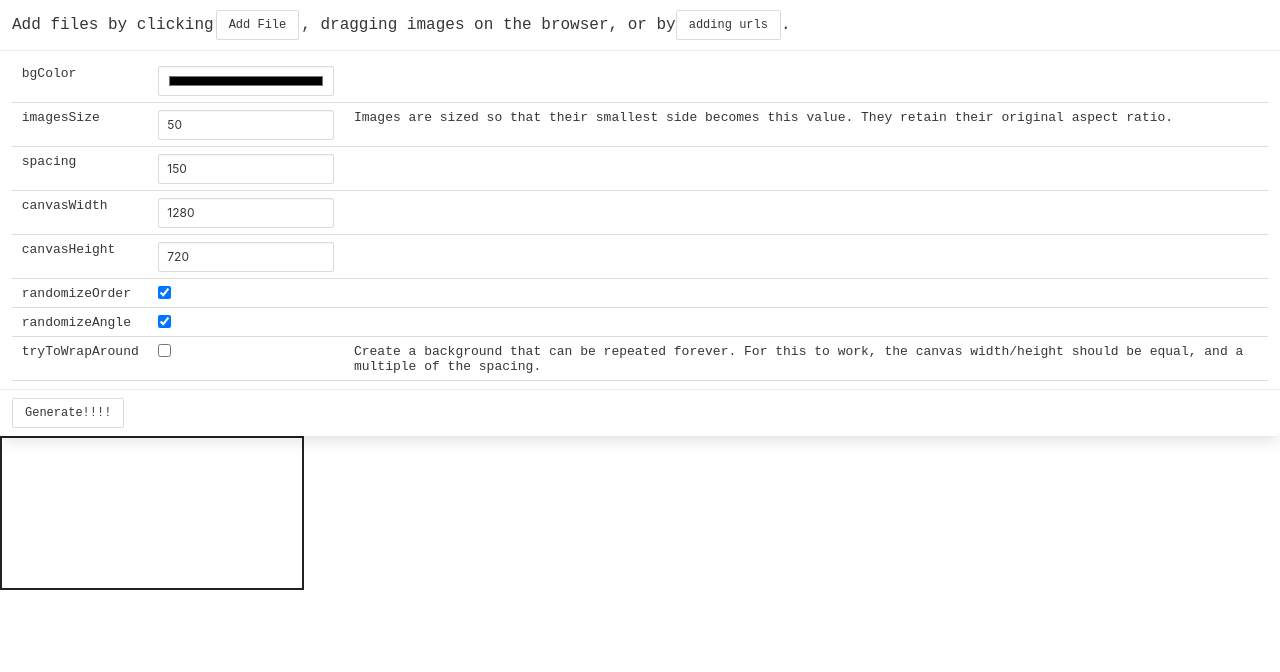
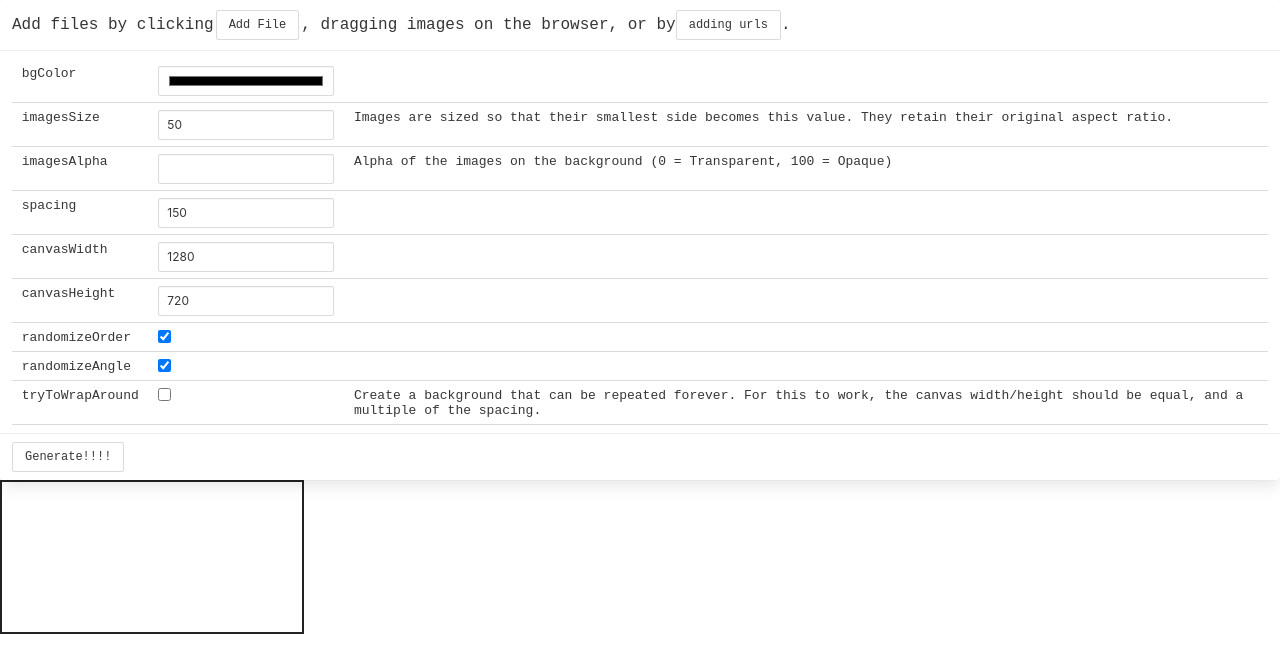
Before and after one commit to Zutatensuppe/bg-generator, a Vue app: page / in a window 1280 px wide. Shown: the top 672 px of the page. Built offline with nearby package versions, Linux system fonts and the light colour scheme.

Commit message:
add alpha option

```diff
--- a/src/App.vue
+++ b/src/App.vue
@@ -16,10 +16,11 @@
     <div class="panel-block">
       <table class="table">
         <tr><td>bgColor</td><td><input class="input is-small" type="color" v-model="bgColor" /></td><td></td></tr>
-        <tr><td>imagesSize</td><td><input class="input is-small" v-model="imagesSize" /></td><td> Images are sized so that their smallest side becomes this value. They retain their original aspect ratio.</td></tr>
+        <tr><td>imagesSize</td><td><input class="input is-small" type="number" v-model="imagesSize" /></td><td> Images are sized so that their smallest side becomes this value. They retain their original aspect ratio.</td></tr>
+        <tr><td>imagesAlpha</td><td><input class="input is-small" type="number" min="0" max="100" v-model="imageAlpha" /></td><td> Alpha of the images on the background (0 = Transparent, 100 = Opaque)</td></tr>
         <tr><td>spacing</td><td><input class="input is-small" v-model="spacing" /></td><td></td></tr>
-        <tr><td>canvasWidth</td><td><input class="input is-small" v-model="canvasWidth" /></td><td></td></tr>
-        <tr><td>canvasHeight</td><td><input class="input is-small" v-model="canvasHeight" /></td><td></td></tr>
+        <tr><td>canvasWidth</td><td><input class="input is-small" type="number" v-model="canvasWidth" /></td><td></td></tr>
+        <tr><td>canvasHeight</td><td><input class="input is-small" type="number" v-model="canvasHeight" /></td><td></td></tr>
         <tr><td>randomizeOrder</td><td><input type="checkbox" v-model="randomizeOrder" /></td><td></td></tr>
         <tr><td>randomizeAngle</td><td><input type="checkbox" v-model="randomizeAngle" /></td><td></td></tr>
         <tr><td>tryToWrapAround</td><td><input type="checkbox" v-model="tryToWrapAround" /></td><td> Create a background that can be repeated forever. For this to work, the canvas width/height should be equal, and a multiple of the spacing.</td></tr>
@@ -75,6 +76,7 @@ export default defineComponent({
     const randomizeOrder = ref(true)
     const randomizeAngle = ref(true)
     const tryToWrapAround = ref(false)
+    const imagesAlpha = ref(100)
 
     return {
       urls,
@@ -85,6 +87,7 @@ export default defineComponent({
       canvasWidth,
       canvasHeight,
       imagesSize,
+      imagesAlpha,
       randomizeOrder,
       randomizeAngle,
       tryToWrapAround,
@@ -114,6 +117,7 @@ export default defineComponent({
       }
 
       const imagesSize = parseInt(`${this.imagesSize}`, 10)
+      const imagesAlpha = parseInt(`${this.imagesAlpha}`, 10) / 100
 
       const spacing = parseInt(`${this.spacing}`, 10)
 
@@ -174,6 +178,7 @@ export default defineComponent({
           }
           for (let [posX, posY] of poses) {
             ctx.save();
+            ctx.globalAlpha = imagesAlpha;
             ctx.translate(posX, posY);
             ctx.rotate(angleInRadians);
             ctx.drawImage(image, -imageWidth / 2, -imageHeight / 2, imageWidth, imageHeight);
```
Also changed, not shown: 3 other files (tests, documents, lock files or other folders).
